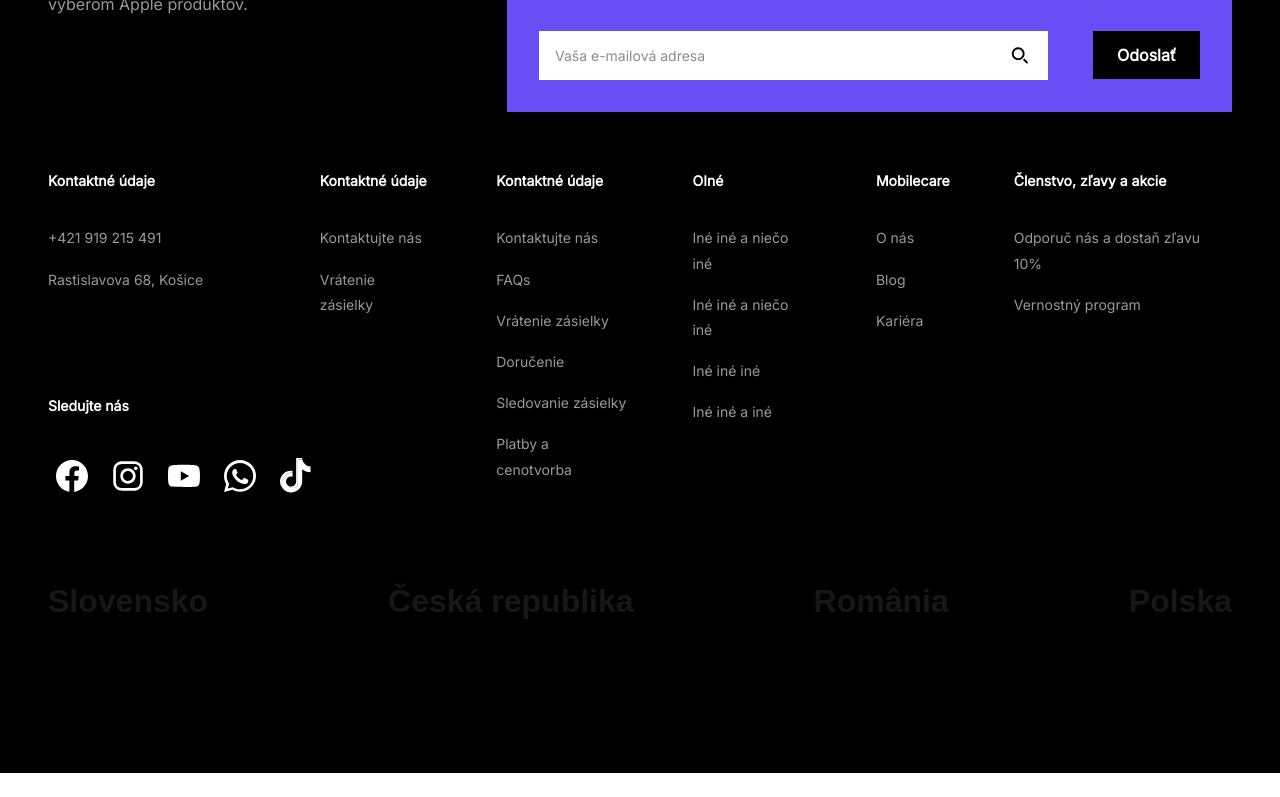
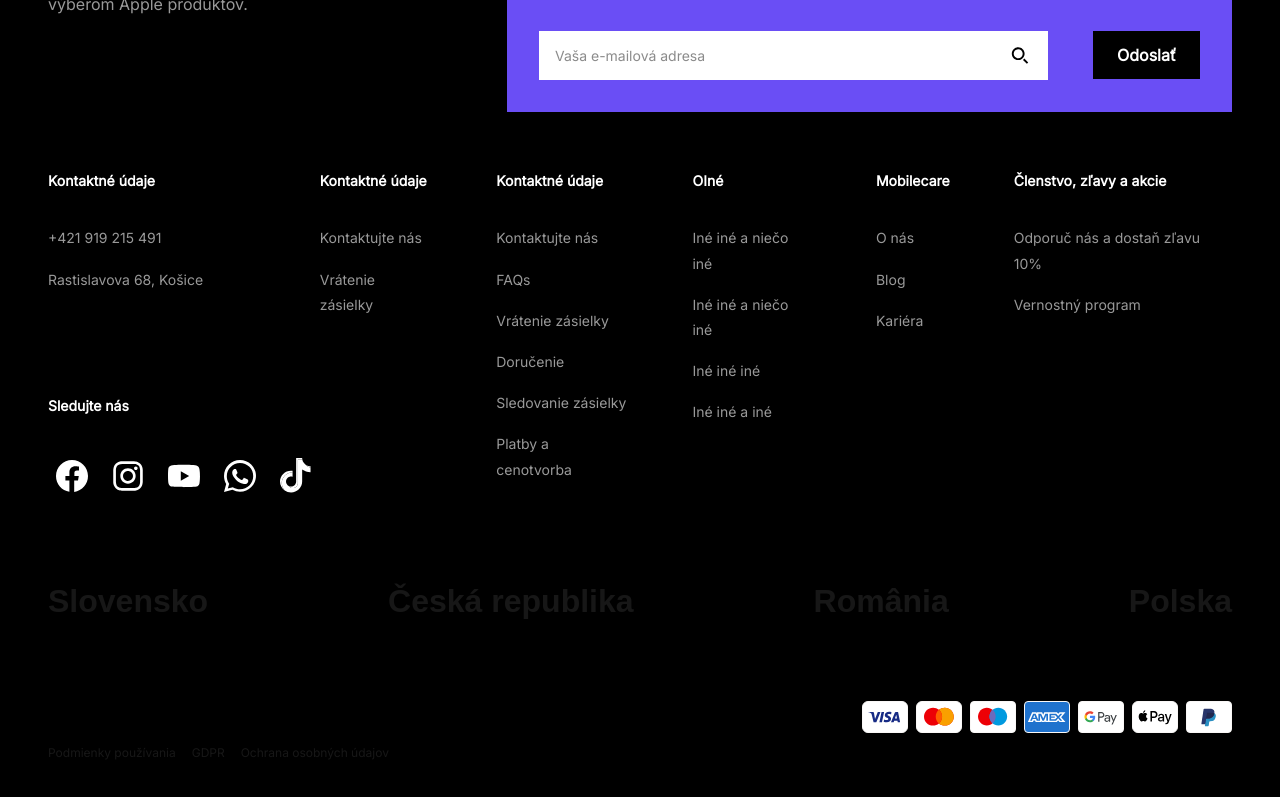
Before and after one commit to khadijafatima409/mobile-care, a Next.js app: page / in a window 1280 px wide. Shown: the part 2000-2797 px from the top of the page. Before the commit the page ends 2773 px from the top, so only its background shows below. Built offline with nearby package versions, Linux system fonts and the light colour scheme.

Commit message:
add footer labels, footer icons, and PaymentIcons component

```diff
--- a/src/components/CartSummary.tsx
+++ b/src/components/CartSummary.tsx
@@ -1,5 +1,6 @@
 import Image from "next/image";
 import Custombtn from "./Custombtn";
+import PaymentIcons from "./PaymentIcons";
 
 const CartSummary = () => {
   return (
@@ -31,7 +32,8 @@ const CartSummary = () => {
             <h2 className="text-lg font-medium font-inter">
               Akceptujeme platby
             </h2>
-            <div className="flex gap-2">
+            <PaymentIcons />
+            {/* <div className="flex gap-2">
               {paymentIcons.map((src, index) => (
                 <Image
                   key={index}
@@ -41,7 +43,7 @@ const CartSummary = () => {
                   width={46}
                 />
               ))}
-            </div>
+            </div> */}
           </div>
 
           {/* Voucher */}
--- a/src/components/Footer.tsx
+++ b/src/components/Footer.tsx
@@ -2,6 +2,7 @@ import Image from "next/image";
 import React from "react";
 import Custombtn from "./Custombtn";
 import FooterNavItems from "./FooterNavItems";
+import PaymentIcons from "./PaymentIcons";
 
 const Footer = () => {
   return (
@@ -106,8 +107,17 @@ const Footer = () => {
           <li>Polska</li>
         </ul>
       </div>
-      <div>
-        <div></div>
+      <div className="flex flex-col gap-2">
+        <div className="flex justify-end">
+          <PaymentIcons />
+        </div>
+        <div>
+          <ul className="flex gap-4 text-xs font-inter font-medium leading-[130%] py-1">
+            <li>Podmienky používania</li>
+            <li>GDPR</li>
+            <li>Ochrana osobných údajov</li>
+          </ul>
+        </div>
       </div>
     </div>
   );
--- /dev/null
+++ b/src/components/PaymentIcons.tsx
@@ -0,0 +1,30 @@
+import Image from "next/image";
+import React from "react";
+
+const PaymentIcons = () => {
+  return (
+    <div className="flex gap-2">
+      {paymentIcons.map((src, index) => (
+        <Image
+          key={index}
+          src={src}
+          alt={`payment-${index}`}
+          height={32}
+          width={46}
+        />
+      ))}
+    </div>
+  );
+};
+
+export default PaymentIcons;
+
+const paymentIcons = [
+  "/basket/payment-icons/visa.svg",
+  "/basket/payment-icons/mastercard.svg",
+  "/basket/payment-icons/maestro.svg",
+  "/basket/payment-icons/amex.svg",
+  "/basket/payment-icons/google-pay.svg",
+  "/basket/payment-icons/apple-pay.svg",
+  "/basket/payment-icons/pay-pal.svg",
+];
```
